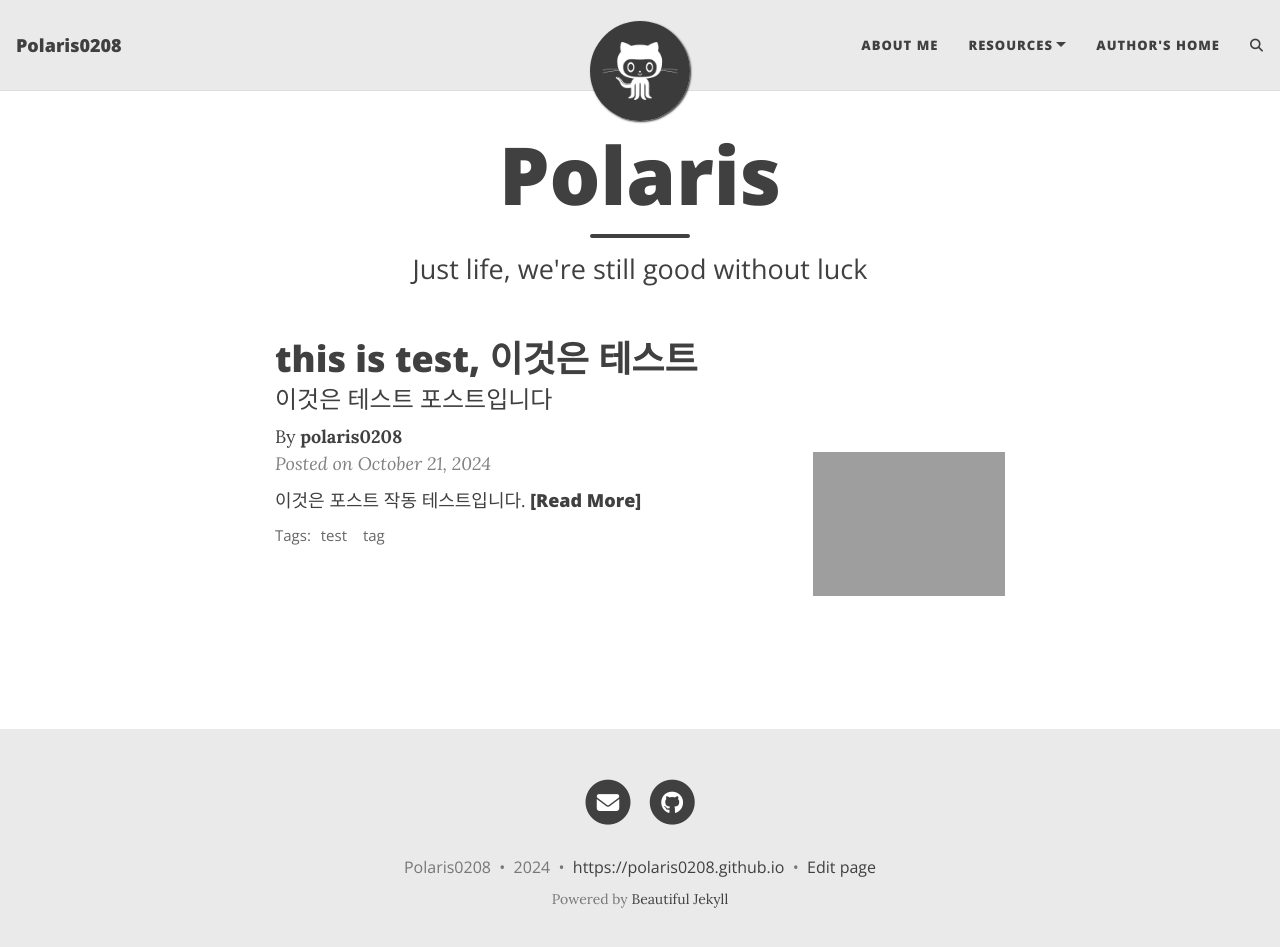
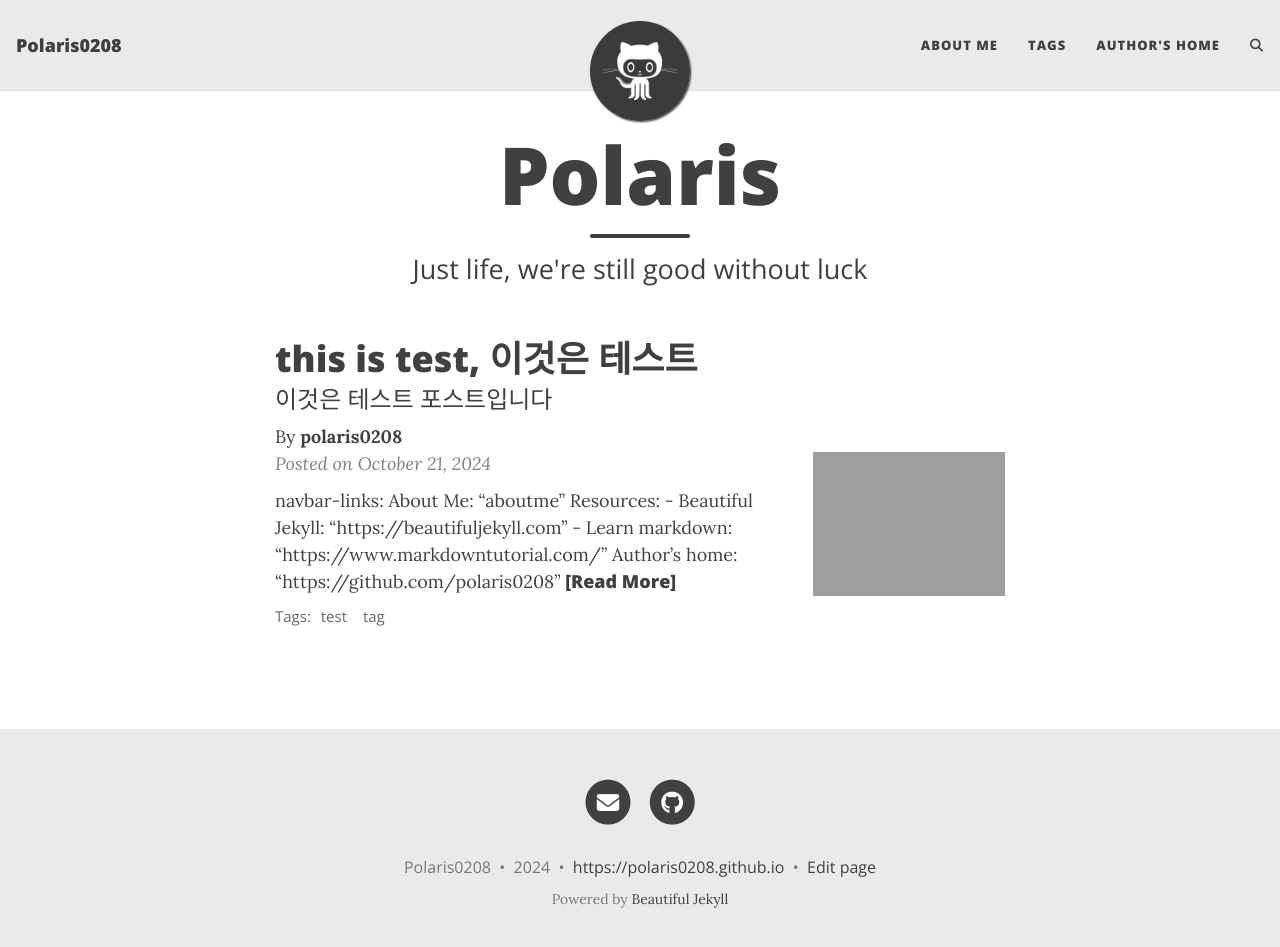
Before and after one commit to polaris0208/polaris0208.github.io, a Jekyll site: the page built from index.html, in a window 1280 px wide and 960 px high. Shown: the top 947 px of the window. Built offline with Jekyll 4.4.1, drawn with Linux system fonts in a browser that asks for light colours; the list of posts is cut into pages by our own code; comment, search, counter and statistics services are not loaded.

Commit message:
page test

```diff
--- a/_config.yml
+++ b/_config.yml
@@ -21,9 +21,7 @@ author: Polaris0208
 
 navbar-links:
   About Me: "aboutme"
-  Resources:
-    - Beautiful Jekyll: "https://beautifuljekyll.com"
-    - Learn markdown: "https://www.markdowntutorial.com/"
+  Tags: "tags"
   Author's home: "https://github.com/polaris0208"
 
 ################
--- a/_posts/2024-10-21-post-test.md
+++ b/_posts/2024-10-21-post-test.md
@@ -8,6 +8,12 @@ share-img: assets/img/image.JPG
 tags: [test, tag]
 author: polaris0208
 ---
+navbar-links:
+  About Me: "aboutme"
+  Resources:
+    - Beautiful Jekyll: "https://beautifuljekyll.com"
+    - Learn markdown: "https://www.markdowntutorial.com/"
+  Author's home: "https://github.com/polaris0208"
 
 이것은 포스트 작동 테스트입니다.
 ![](https://drive.google.com/thumbnail?id=10aekuCEVnoXZFC-t7TpI8hE2WWwZ00Z5)
```
